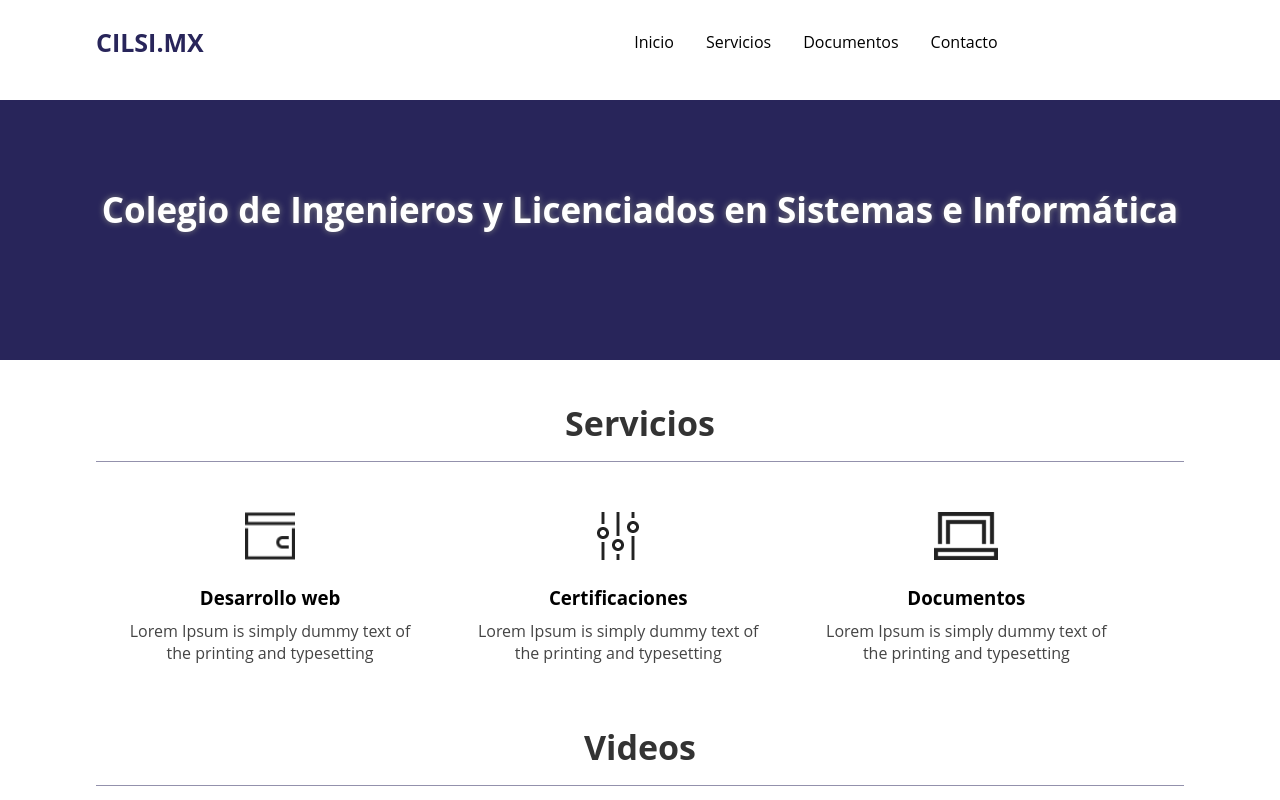
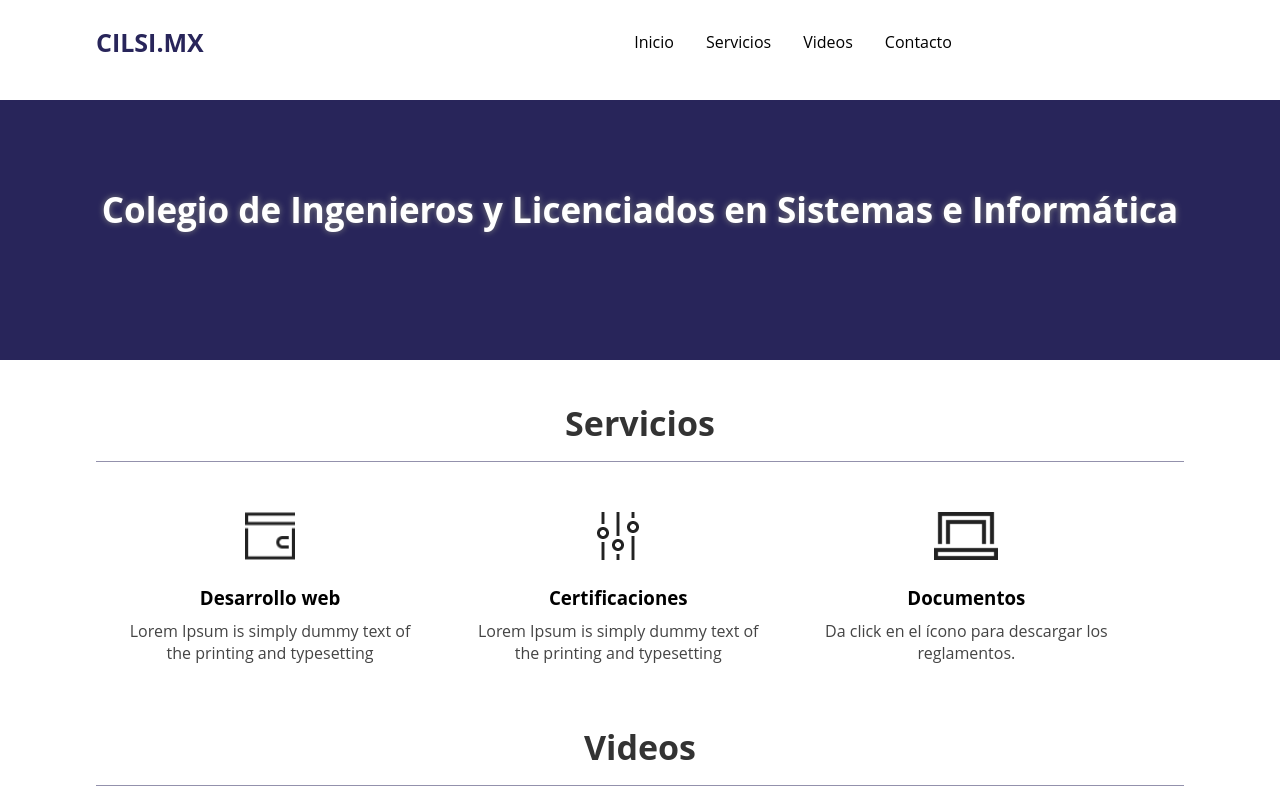
Before and after one commit to JuanFragoso/pwacilsi, a plain HTML site: page index.html in a window 1280 px wide. Shown: the top 800 px of the page. Drawn offline with nearby package versions, Linux system fonts and the light colour scheme.

Commit message:
agregados los reglamentos en documentos

```diff
--- a/index.html
+++ b/index.html
@@ -53,7 +53,7 @@
             </li>
             <li>
               <a href="#videos">
-                Documentos
+                Videos
               </a>
             </li>
             <li>
@@ -92,10 +92,12 @@
           </p>
         </div>
         <div class="service">
-          <img src="img/3.png">
+          <a href="docs/reglamentos.zip">
+            <img src="img/3.png">
+          </a>
           <h3>Documentos</h3>
           <p>
-            Lorem Ipsum is simply dummy text of the printing and typesetting
+            Da click en el ícono para descargar los reglamentos.
           </p>
         </div>
       </div> <!-- end container -->
```
Also changed, not shown: img/doc-512.png (added), 1 other file.
